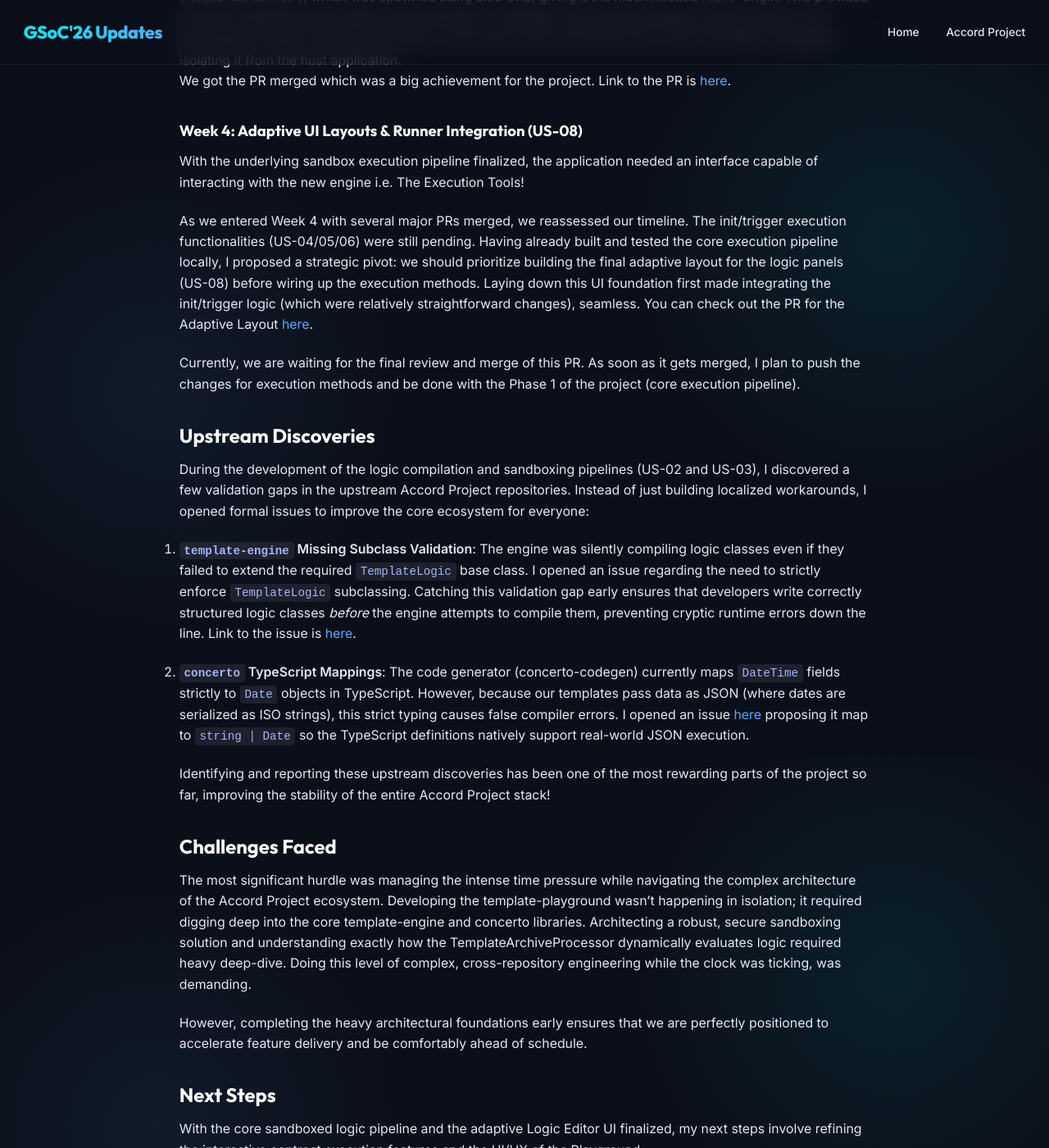
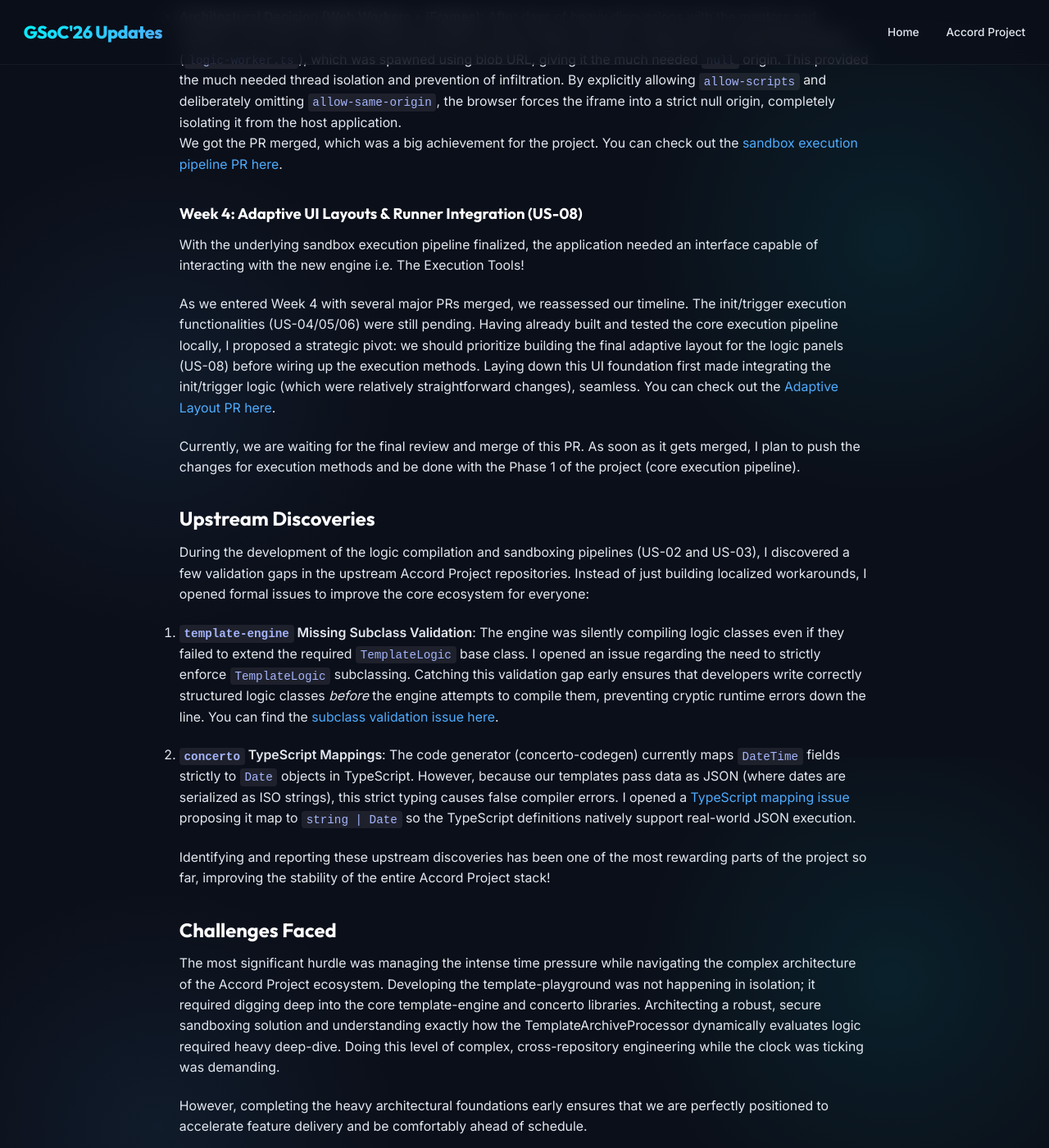
Before and after one commit to 23harshitkumar/23harshitkumar.github.io, a Jekyll site: the page built from _posts/2026-06-25-week-1.md, in a window 1280 px wide and 1400 px high, scrolled down 1776 px. Shown: the whole window at 82% size. Built offline with Jekyll 4.4.1, drawn with Linux system fonts in a browser that asks for light colours; some of the changed text lies outside the part shown.

Commit message:
docs: implement mentor review feedback

```diff
--- a/_posts/2026-06-25-week-1.md
+++ b/_posts/2026-06-25-week-1.md
@@ -7,48 +7,48 @@
 
 *⏳ Estimated Reading Time: 5 minutes*
 
-Welcome to my first GSoC 2026 blog post! This summer, I'm contributing to the **Accord Project**, focusing on the [`template-playground`](https://github.com/accordproject/template-playground) repository under the GSoC project "[Template Logic Support for Playground](https://summerofcode.withgoogle.com/programs/2026/projects/R4u8FyUV)".
+Welcome to my first GSoC 2026 blog post! This summer, I am contributing to the **Accord Project**, focusing on the [`template-playground`](https://github.com/accordproject/template-playground) repository under the GSoC project "[Template Logic Support for Playground](https://summerofcode.withgoogle.com/programs/2026/projects/R4u8FyUV)".
 
-The coding period for GSoC 2026 officially started on May 25. The first four weeks have been incredibly productive. My main goal has been to lay the foundational architecture for executing TypeScript logic for smart legal contracts, in a sandbox environment directly inside the browser. Here is a week-by-week breakdown of the progress, highlighting the key Pull Requests (PRs) and Architectural Decisions that shaped the project so far.
+The coding period for GSoC 2026 officially started on May 25. The first four weeks have been incredibly productive. My main goal has been to lay the foundational architecture for executing TypeScript logic for smart legal contracts, in a sandbox environment directly inside the browser. Here is a week-by-week breakdown of the progress, highlighting the key pull requests (PRs) and architectural decisions that shaped the project so far.
 
 
-## 🚀 Key Accomplishments (Weeks 1-4)
+## Key Accomplishments (Weeks 1-4)
 
 ### Week 1: Transitioning to the Official Execution API (US-01)
 
-My initial focus was building out the experimental Logic Editor interface. However, early on, my mentors and I made a crucial **Architectural Decision**: we needed to abandon the experimental, custom in-browser compilation strategy in favor of the official `@accordproject/template-engine` API.
+My initial focus was building out the experimental Logic Editor interface. However, early on, my mentors and I made a crucial **architectural decision**: we needed to abandon the experimental, custom in-browser compilation strategy in favor of the official `@accordproject/template-engine` API.
 
 - **The Shift**: By migrating to the official engine API, we guaranteed that logic written in the Playground would execute identically to logic running in production environments.
 
 - **UI Hardening**: I began refactoring the UI, migrating away from legacy Tailwind CSS classes towards strict Ant Design components for a cleaner, more maintainable architecture. Sanket also helped me in figuring out how can we utilize the sidebar navigation to switch between different parts of the application.
 
-Link to the first PR is [here](https://github.com/accordproject/template-playground/pull/923).
+You can review the [initial UI refactoring PR here](https://github.com/accordproject/template-playground/pull/923).
 
 ### Week 2: Implementing the Logic Compilation Pipeline (US-02)
 
-This week was about integrating the logic editor with the template engine and build the compilation pipeline for the logic using the official class TemplateArchiveProcessor. But there was a problem.Because the Playground compiles logic on-the-fly, executing the full `template-engine` compilation step on every manual trigger was far too heavy.
+This week was about integrating the logic editor with the template engine and build the compilation pipeline for the logic using the official class TemplateArchiveProcessor. But there was a problem. Because the Playground compiles logic on-the-fly, executing the full `template-engine` compilation step on every manual trigger was far too heavy.
 
-- **Architectural Decision (Hybrid Compilation Strategy)**: To fix this, I dove into the upstream `template-engine` repository. With guidance from my mentor, Sanket Shevkar, I decoupled the TS compilation step from the logic execution pipeline (init/trigger methods) and refactored the `compileLogic()`, `init()`, and `trigger()` methods to introduce an optional `useCache` parameter. Older apps will ignore it and behave exactly as they did before, but clients that want to opt into the optimization can just pass true to use the cached logic.
+- **Architectural Decision (Hybrid Compilation Strategy)**: To fix this, I dove into the upstream `template-engine` repository. With guidance from my mentor Sanket Shevkar, I decoupled the TS compilation step from the logic execution pipeline (init/trigger methods) and refactored the `compileLogic()`, `init()`, and `trigger()` methods to include an optional `useCache` parameter. Older apps will ignore it and behave exactly as they did before, but clients that want to opt into the optimization can just pass true to use the cached logic.
 
 - **The Result**: This allowed legacy applications to continue using implicit compilation, while enabling the `template-playground` to manually trigger and cache compilations, resulting in a massive performance optimization and early error detection.
 
-After Sanket cut the release for template-engine v3.1.0, I updated the dependencies of the template-playground and integrated the modified template-engine to use this hybrid compilation strategy. The PR for the same is [here](https://github.com/accordproject/template-playground/pull/928).
+After Sanket cut the release for template-engine v3.1.0, I updated the dependencies of the template-playground and integrated the modified template-engine to use this hybrid compilation strategy. You can view the [hybrid compilation strategy PR here](https://github.com/accordproject/template-playground/pull/928).
 
 At this stage, both of the PRs were merged and now we could focus on the key aspect of this project i.e. The Sandboxing!
 
-### Week 3: Architecting the Sandboxed Execution Pipeline (US-03)
+### Week 3: Architecting the Sandbox Execution Pipeline (US-03)
 
-Executing user-provided TypeScript safely in the browser is dangerous. We needed an airtight sandbox.
+Executing user-provided TypeScript safely in the browser is dangerous and poses significant security risks because untrusted or malicious code could potentially access sensitive DOM elements, steal user data, or hijack the main thread. We needed a zero-trust execution sandbox that forces user code into a strictly isolated environment.
 
 - **Architectural Decision (Web Workers + iFrames)**: After days of heavy discussions with the mentors and research, we came up with a sandboxing pipeline using a hidden `iframe` coupled with a nested Web Worker (`logic-worker.ts`), which was spawned using blob URL, giving it the much needed `null` origin. This provided the much needed thread isolation and prevention of infiltration. By explicitly allowing `allow-scripts` and deliberately omitting `allow-same-origin`, the browser forces the iframe into a strict null origin, completely isolating it from the host application.
 
-We got the PR merged which was a big achievement for the project. Link to the PR is [here](https://github.com/accordproject/template-playground/pull/932).
+We got the PR merged, which was a big achievement for the project. You can check out the [sandbox execution pipeline PR here](https://github.com/accordproject/template-playground/pull/932).
 
 ### Week 4: Adaptive UI Layouts & Runner Integration (US-08)
 
 With the underlying sandbox execution pipeline finalized, the application needed an interface capable of interacting with the new engine i.e. The Execution Tools!
 
-As we entered Week 4 with several major PRs merged, we reassessed our timeline. The init/trigger execution functionalities (US-04/05/06) were still pending. Having already built and tested the core execution pipeline locally, I proposed a strategic pivot: we should prioritize building the final adaptive layout for the logic panels (US-08) before wiring up the execution methods. Laying down this UI foundation first made integrating the init/trigger logic (which were relatively straightforward changes), seamless. You can check out the PR for the Adaptive Layout [here](https://github.com/accordproject/template-playground/pull/933).
+As we entered Week 4 with several major PRs merged, we reassessed our timeline. The init/trigger execution functionalities (US-04/05/06) were still pending. Having already built and tested the core execution pipeline locally, I proposed a strategic pivot: we should prioritize building the final adaptive layout for the logic panels (US-08) before wiring up the execution methods. Laying down this UI foundation first made integrating the init/trigger logic (which were relatively straightforward changes), seamless. You can check out the [Adaptive Layout PR here](https://github.com/accordproject/template-playground/pull/933).
 
 Currently, we are waiting for the final review and merge of this PR. As soon as it gets merged, I plan to push the changes for execution methods and be done with the Phase 1 of the project (core execution pipeline).
 
@@ -57,22 +57,22 @@
 
 During the development of the logic compilation and sandboxing pipelines (US-02 and US-03), I discovered a few validation gaps in the upstream Accord Project repositories. Instead of just building localized workarounds, I opened formal issues to improve the core ecosystem for everyone:
 
-1. **`template-engine` Missing Subclass Validation**: The engine was silently compiling logic classes even if they failed to extend the required `TemplateLogic` base class. I opened an issue regarding the need to strictly enforce `TemplateLogic` subclassing. Catching this validation gap early ensures that developers write correctly structured logic classes *before* the engine attempts to compile them, preventing cryptic runtime errors down the line. Link to the issue is [here](https://github.com/accordproject/template-engine/issues/163).
+1. **`template-engine` Missing Subclass Validation**: The engine was silently compiling logic classes even if they failed to extend the required `TemplateLogic` base class. I opened an issue regarding the need to strictly enforce `TemplateLogic` subclassing. Catching this validation gap early ensures that developers write correctly structured logic classes *before* the engine attempts to compile them, preventing cryptic runtime errors down the line. You can find the [subclass validation issue here](https://github.com/accordproject/template-engine/issues/163).
 
-2. **`concerto` TypeScript Mappings**: The code generator (concerto-codegen) currently maps `DateTime` fields strictly to `Date` objects in TypeScript. However, because our templates pass data as JSON (where dates are serialized as ISO strings), this strict typing causes false compiler errors. I opened an issue [here](https://github.com/accordproject/concerto/issues/1272) proposing it map to `string | Date` so the TypeScript definitions natively support real-world JSON execution.
+2. **`concerto` TypeScript Mappings**: The code generator (concerto-codegen) currently maps `DateTime` fields strictly to `Date` objects in TypeScript. However, because our templates pass data as JSON (where dates are serialized as ISO strings), this strict typing causes false compiler errors. I opened a [TypeScript mapping issue](https://github.com/accordproject/concerto/issues/1272) proposing it map to `string | Date` so the TypeScript definitions natively support real-world JSON execution.
 
 Identifying and reporting these upstream discoveries has been one of the most rewarding parts of the project so far, improving the stability of the entire Accord Project stack!
 
 
 ## Challenges Faced
 
-The most significant hurdle was managing the intense time pressure while navigating the complex architecture of the Accord Project ecosystem. Developing the template-playground wasn't happening in isolation; it required digging deep into the core template-engine and concerto libraries. Architecting a robust, secure sandboxing solution and understanding exactly how the TemplateArchiveProcessor dynamically evaluates logic required heavy deep-dive. Doing this level of complex, cross-repository engineering while the clock was ticking, was demanding.
+The most significant hurdle was managing the intense time pressure while navigating the complex architecture of the Accord Project ecosystem. Developing the template-playground was not happening in isolation; it required digging deep into the core template-engine and concerto libraries. Architecting a robust, secure sandboxing solution and understanding exactly how the TemplateArchiveProcessor dynamically evaluates logic required heavy deep-dive. Doing this level of complex, cross-repository engineering while the clock was ticking was demanding.
 
 However, completing the heavy architectural foundations early ensures that we are perfectly positioned to accelerate feature delivery and be comfortably ahead of schedule.
 
 
 ## Next Steps
 
-With the core sandboxed logic pipeline and the adaptive Logic Editor UI finalized, my next steps involve refining the interactive contract execution features and the UI/UX of the Playground.
+With the core sandbox logic pipeline and the adaptive Logic Editor UI finalized, my next steps involve refining the interactive contract execution features and the UI/UX of the Playground.
 
 A huge thanks to my mentors (Sanket Shevkar, Matt Roberts, and Priyanshu Singh) for their continuous support through these complex architectural decisions. Stay tuned for updates from upcoming weeks!
```
